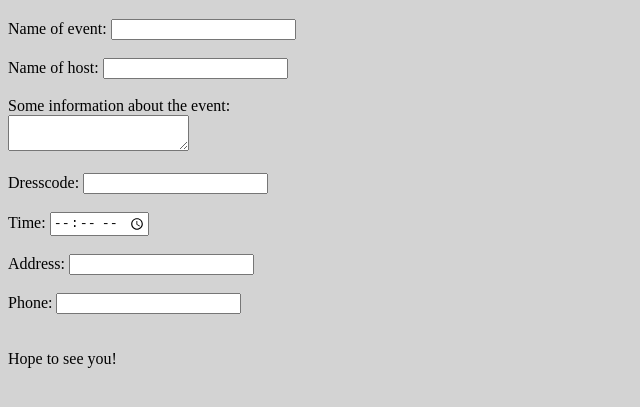
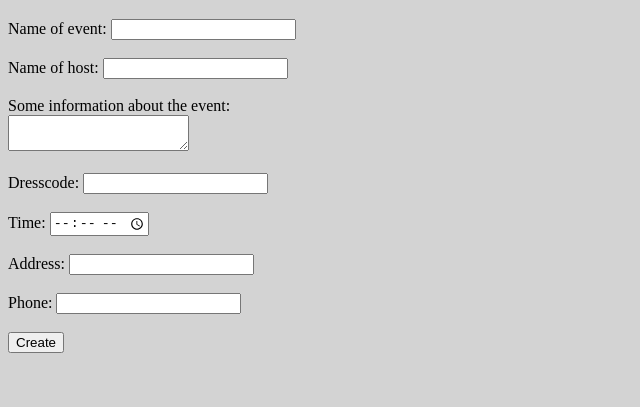
Before and after one commit to ebbabr/ApplikasjonMM207_Innlevering, a website: page frontend/Event.html in a window 1280 px wide. Shown: the part 165-572 px from the top of the page, without its empty margins (0-640 px from the left). Drawn offline with Linux system fonts and the light colour scheme.

Commit message:
Create button

```diff
--- a/frontend/Event.html
+++ b/frontend/Event.html
@@ -52,8 +52,8 @@
     <input type = "number" id="myInput">
     <br>
     <br>
-    <br>
-    <span> Hope to see you! </span>
+    <button id="btnCreate" class="create">Create</button>
+
 
 
      </div>
```
Also changed, not shown: frontend/Arrangement.html (+2 -2 lines).
